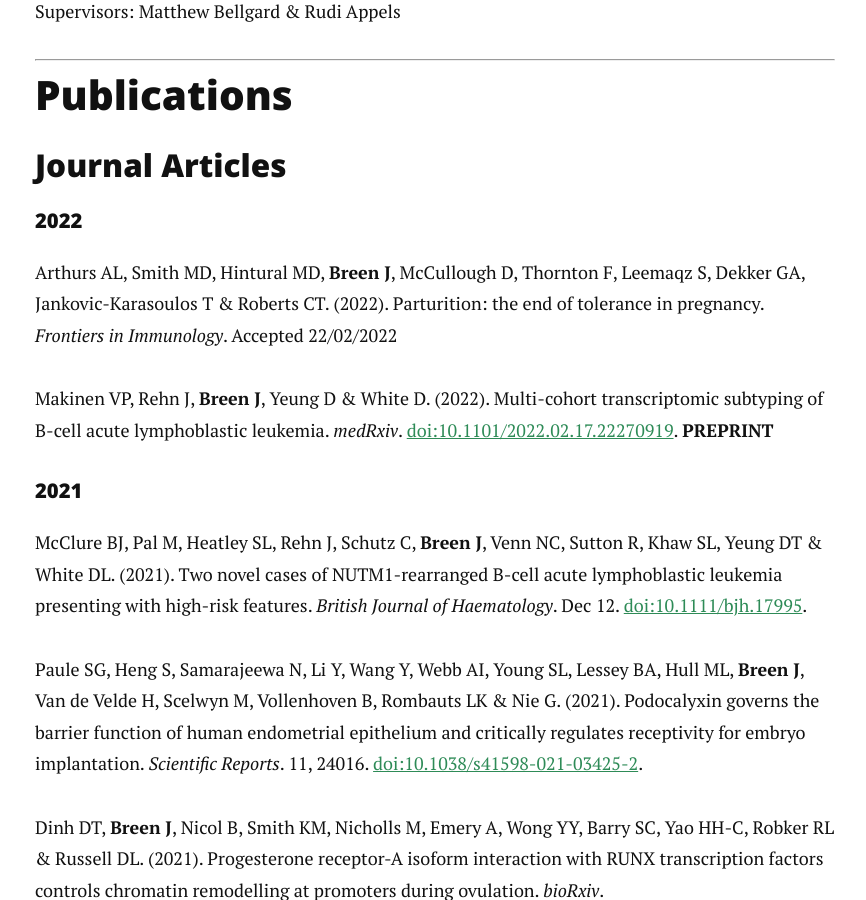
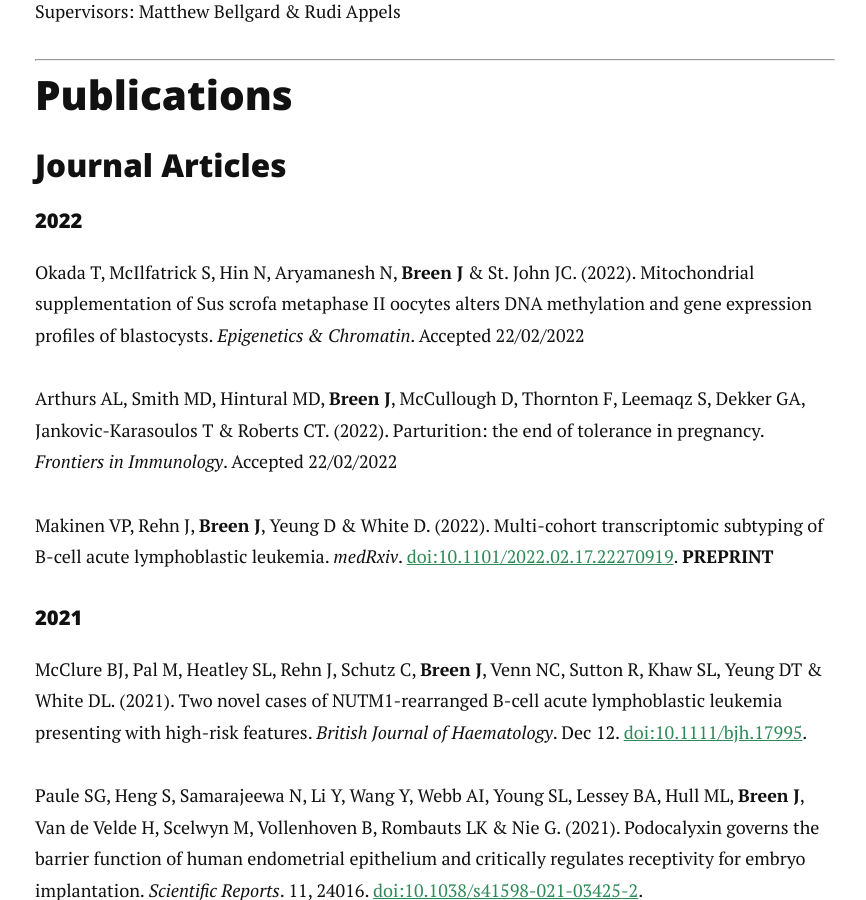
Before and after one commit to jimmybgammyknee/jimmybgammyknee.github.io, a Jekyll site: the page built from cv.md, in a window 1280 px wide and 900 px high, scrolled down 1726 px. Shown: the whole window, without its empty margins (205-1071 px from the left). Built offline with Jekyll 4.4.1, drawn with Linux system fonts in a browser that asks for light colours; nearby versions of some CDN libraries.

Commit message:
New epigenetics and chromatin paper

```diff
--- a/cv.md
+++ b/cv.md
@@ -63,6 +63,8 @@ Supervisors: Matthew Bellgard & Rudi Appels <br>
 ### Journal Articles
 
 #### 2022
+
+Okada T, McIlfatrick S, Hin N, Aryamanesh N, **Breen J** & St. John JC. (2022). Mitochondrial supplementation of Sus scrofa metaphase II oocytes alters DNA methylation and gene expression profiles of blastocysts. _Epigenetics & Chromatin_. Accepted 22/02/2022
 
 Arthurs AL, Smith MD, Hintural MD, **Breen J**, McCullough D, Thornton F, Leemaqz S, Dekker GA, Jankovic-Karasoulos T & Roberts CT. (2022). Parturition: the end of tolerance in pregnancy. _Frontiers in Immunology_. Accepted 22/02/2022
 
```
